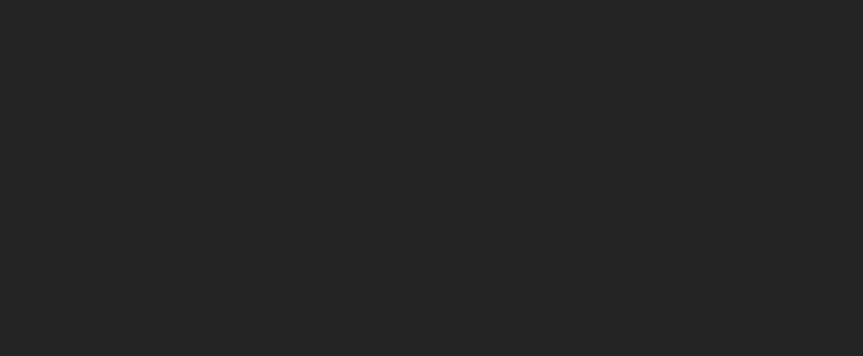
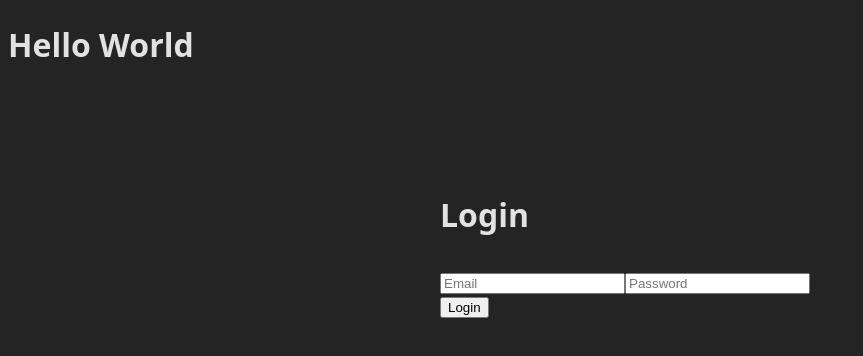
Before and after one commit to LBS-Eibiswald-APC/Team5_NouiraSaeve_KuegerlTobias_StreetShare, a Vue app in the folder Frontend/streetshare/: page /login in a window 1280 px wide. Shown: the top 356 px of the page, without its empty margins (0-863 px from the left). Built offline with nearby package versions, Linux system fonts and the light colour scheme.

Commit message:
++ router, api service, store, login page test

```diff
--- a/Frontend/streetshare/package.json
+++ b/Frontend/streetshare/package.json
@@ -10,9 +10,12 @@
   },
   "dependencies": {
     "@primeuix/themes": "^2.0.3",
+    "axios": "^1.13.5",
     "pinia": "^3.0.4",
+    "primeicons": "^7.0.0",
     "primevue": "^4.5.4",
-    "vue": "^3.5.25"
+    "vue": "^3.5.25",
+    "vue-router": "^5.0.2"
   },
   "devDependencies": {
     "@vitejs/plugin-vue": "^6.0.2",
--- a/Frontend/streetshare/src/App.vue
+++ b/Frontend/streetshare/src/App.vue
@@ -2,6 +2,10 @@
 </script>
 
 <template>
+  <div id="app">
+    <h1>Hello World</h1> <!-- Test: wird jetzt angezeigt -->
+    <router-view />
+  </div>
 </template>
 
 <style scoped>
--- /dev/null
+++ b/Frontend/streetshare/src/components/Landing/LandingPage.vue
@@ -0,0 +1,11 @@
+<script setup>
+
+</script>
+
+<template>
+
+</template>
+
+<style scoped>
+
+</style>
--- /dev/null
+++ b/Frontend/streetshare/src/components/Login/Login.vue
@@ -0,0 +1,90 @@
+<template>
+
+  <div class="login-container">
+
+    <h1>Login</h1>
+
+    <form @submit.prevent="handleLogin">
+
+      <input
+          v-model="email"
+          type="email"
+          placeholder="Email"
+          required
+      />
+
+      <input
+          v-model="password"
+          type="password"
+          placeholder="Password"
+          required
+      />
+
+      <button type="submit" :disabled="auth.loading">
+
+        {{ auth.loading ? "Loading..." : "Login" }}
+
+      </button>
+
+      <p v-if="auth.error" class="error">
+        {{ auth.error }}
+      </p>
+
+    </form>
+
+  </div>
+
+</template>
+
+
+<script setup>
+
+import { ref } from "vue";
+import { useRouter } from "vue-router";
+import { useAuthStore } from "@/store//authStore";
+
+
+const email = ref("");
+const password = ref("");
+
+const auth = useAuthStore();
+const router = useRouter();
+
+
+const handleLogin = async () => {
+
+  try {
+
+    await auth.login({
+
+      email: email.value,
+      password: password.value
+
+    });
+
+    router.push("/dashboard");
+
+  } catch {}
+
+};
+
+</script>
+
+
+<style scoped>
+
+.login-container {
+
+  max-width: 400px;
+  margin: 100px auto;
+
+  display: flex;
+  flex-direction: column;
+  gap: 10px;
+}
+
+.error {
+  color: red;
+}
+
+</style>
--- a/Frontend/streetshare/src/main.js
+++ b/Frontend/streetshare/src/main.js
@@ -1,8 +1,16 @@
 import { createApp } from 'vue'
+import { createPinia } from 'pinia'
 import './style.css'
 import App from './App.vue'
+import router from "./router";
 
 import PrimeVue from 'primevue/config';
+import 'primeicons/primeicons.css';
 
 const app = createApp(App);
+const pinia = createPinia();
+app.use(pinia);
+app.use(router);
 app.use(PrimeVue);
+
+app.mount("#app");
--- /dev/null
+++ b/Frontend/streetshare/src/router/index.js
@@ -0,0 +1,41 @@
+import { createRouter, createWebHistory } from "vue-router";
+
+import LoginView from "@/components/Login/Login.vue";
+import LandingPage from "@/components/Landing/LandingPage.vue";
+import {useAuthStore} from "@/store/authStore.js";
+
+const routes = [
+    {
+        path: "/login",
+        name: "login",
+        component: LoginView,
+        meta: { requiresAuth: false }
+    },
+    {
+        path: "/",
+        name: "landing",
+        component: LandingPage,
+        meta: { requiresAuth: true }
+    }
+
+];
+
+const router = createRouter({
+    history: createWebHistory(),
+    routes
+});
+
+
+router.beforeEach((to, from, next) => {
+    const auth = useAuthStore();
+    if (to.meta.requiresAuth && !auth.isAuthenticated) {
+        next("/login");
+    } else if (to.path === "/login" && auth.isAuthenticated) {
+        next("/");
+    } else {
+        next();
+    }
+
+});
+
+export default router;
--- /dev/null
+++ b/Frontend/streetshare/src/services/api.js
@@ -0,0 +1,22 @@
+import axios from "axios";
+
+const baseUrl = "http://127.0.0.1:8000"
+
+const api = axios.create({
+    baseURL: baseUrl,
+    headers: {
+        "Content-Type": "application/json"
+    }
+});
+
+
+api.interceptors.request.use(config => {
+    const token = localStorage.getItem("token");
+    if (token) {
+        config.headers.Authorization = `Bearer ${token}`;
+    }
+    return config;
+});
+
+
+export default api;
--- /dev/null
+++ b/Frontend/streetshare/src/store/authStore.js
@@ -0,0 +1,93 @@
+import {defineStore} from "pinia";
+import api from "@/services/api";
+
+
+export const useAuthStore = defineStore("auth", {
+
+    state: () => ({
+        user: null,
+        token: localStorage.getItem("token") || null,
+        isAuthenticated: !!localStorage.getItem("token"),
+        loading: false,
+        error: null
+    }),
+
+
+    actions: {
+        async register(payload) {
+            this.loading = true;
+            this.error = null;
+            try {
+                const response = await api.post(
+                    "/auth/register",
+                    payload
+                );
+                this.token = response.data.access_token;
+                this.user = response.data.user;
+                this.isAuthenticated = true;
+
+                localStorage.setItem(
+                    "token",
+                    this.token
+                );
+            } catch (error) {
+                this.error =
+                    error.response?.data?.detail ||
+                    "Register failed";
+                throw error;
+            } finally {
+                this.loading = false;
+            }
+        },
+
+        async login(payload) {
+            this.loading = true;
+            this.error = null;
+            try {
+                const response = await api.post(
+                    "/auth/login",
+                    payload
+                );
+                this.token = response.data.access_token;
+                this.user = response.data.user;
+                this.isAuthenticated = true;
+                localStorage.setItem(
+                    "token",
+                    this.token
+                );
+            } catch (error) {
+                this.error =
+                    error.response?.data?.detail ||
+                    "Login failed";
+                throw error;
+
+            } finally {
+                this.loading = false;
+            }
+        },
+
+
+        async fetchUser() {
+            if (!this.token) return;
+            try {
+                const response = await api.get(
+                    "/auth/me"
+                );
+                this.user = response.data;
+                this.isAuthenticated = true;
+            } catch {
+                this.logout();
+            }
+        },
+
+
+        logout() {
+            this.user = null;
+            this.token = null;
+            this.isAuthenticated = false;
+            localStorage.removeItem("token");
+        }
+
+    }
+
+});
--- a/Frontend/streetshare/vite.config.js
+++ b/Frontend/streetshare/vite.config.js
@@ -1,7 +1,13 @@
 import { defineConfig } from 'vite'
 import vue from '@vitejs/plugin-vue'
+import path from 'path';
 
 // https://vite.dev/config/
 export default defineConfig({
   plugins: [vue()],
+  resolve: {
+    alias: {
+      "@": path.resolve(__dirname, "./src")
+    }
+  }
 })
```
Also changed, not shown: 2 other files (tests, documents, lock files or other folders).
